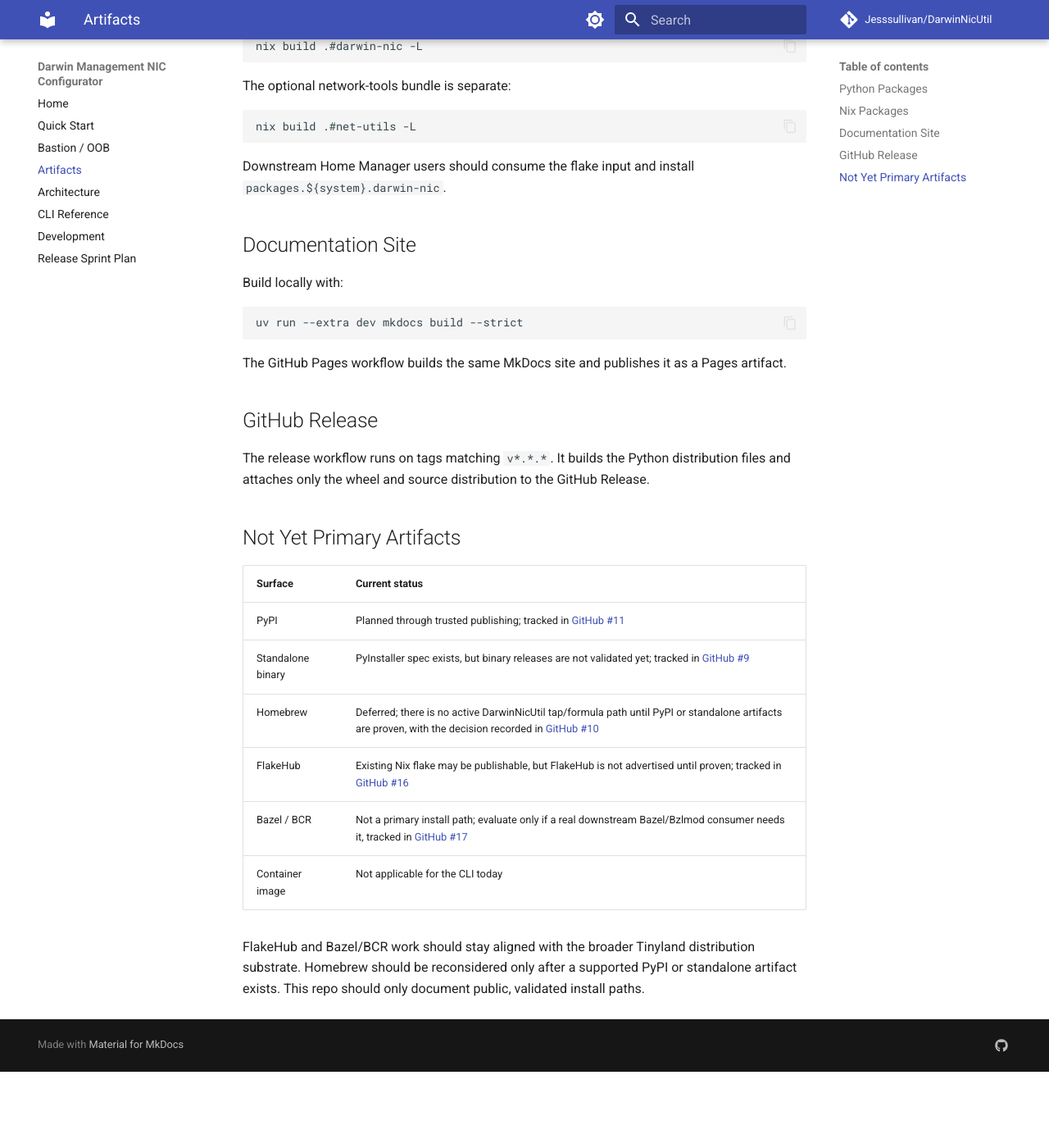
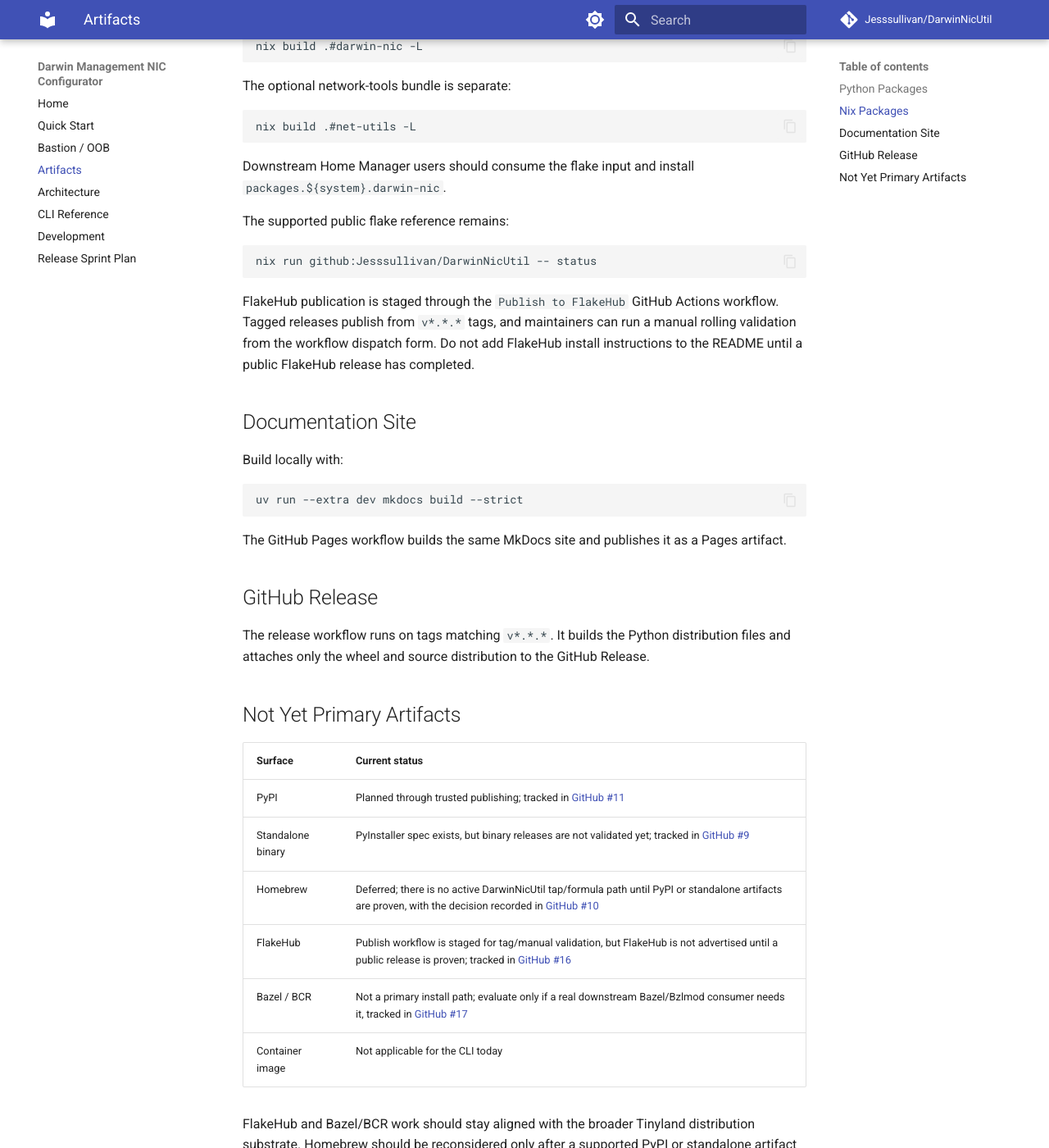
Before and after one commit to Jesssullivan/DarwinNicUtil, an MkDocs documentation site: the page built from docs/artifacts.md, in a window 1280 px wide and 1400 px high, scrolled down 790 px. Shown: the whole window at 82% size. Built offline with MkDocs 1.6.1 and Material for MkDocs 9.7.7, drawn with Linux system fonts in a browser that asks for light colours; comment, search, counter and statistics services are not loaded; before the commit the page ends 2097 px from its top, so only the background shows below that.

Commit message:
ci: stage FlakeHub publication workflow
Staged FlakeHub publish workflow and artifact docs for post-v2.1 distribution work.

````diff
--- a/docs/artifacts.md
+++ b/docs/artifacts.md
@@ -45,6 +45,17 @@
 Downstream Home Manager users should consume the flake input and install
 `packages.${system}.darwin-nic`.
 
+The supported public flake reference remains:
+
+```bash
+nix run github:Jesssullivan/DarwinNicUtil -- status
+```
+
+FlakeHub publication is staged through the `Publish to FlakeHub` GitHub Actions
+workflow. Tagged releases publish from `v*.*.*` tags, and maintainers can run a
+manual rolling validation from the workflow dispatch form. Do not add FlakeHub
+install instructions to the README until a public FlakeHub release has completed.
+
 ## Documentation Site
 
 Build locally with:
@@ -69,7 +80,7 @@
 | PyPI | Planned through trusted publishing; tracked in [GitHub #11](https://github.com/Jesssullivan/DarwinNicUtil/issues/11) |
 | Standalone binary | PyInstaller spec exists, but binary releases are not validated yet; tracked in [GitHub #9](https://github.com/Jesssullivan/DarwinNicUtil/issues/9) |
 | Homebrew | Deferred; there is no active DarwinNicUtil tap/formula path until PyPI or standalone artifacts are proven, with the decision recorded in [GitHub #10](https://github.com/Jesssullivan/DarwinNicUtil/issues/10) |
-| FlakeHub | Existing Nix flake may be publishable, but FlakeHub is not advertised until proven; tracked in [GitHub #16](https://github.com/Jesssullivan/DarwinNicUtil/issues/16) |
+| FlakeHub | Publish workflow is staged for tag/manual validation, but FlakeHub is not advertised until a public release is proven; tracked in [GitHub #16](https://github.com/Jesssullivan/DarwinNicUtil/issues/16) |
 | Bazel / BCR | Not a primary install path; evaluate only if a real downstream Bazel/Bzlmod consumer needs it, tracked in [GitHub #17](https://github.com/Jesssullivan/DarwinNicUtil/issues/17) |
 | Container image | Not applicable for the CLI today |
 
````
Also changed, not shown: 2 other files.
